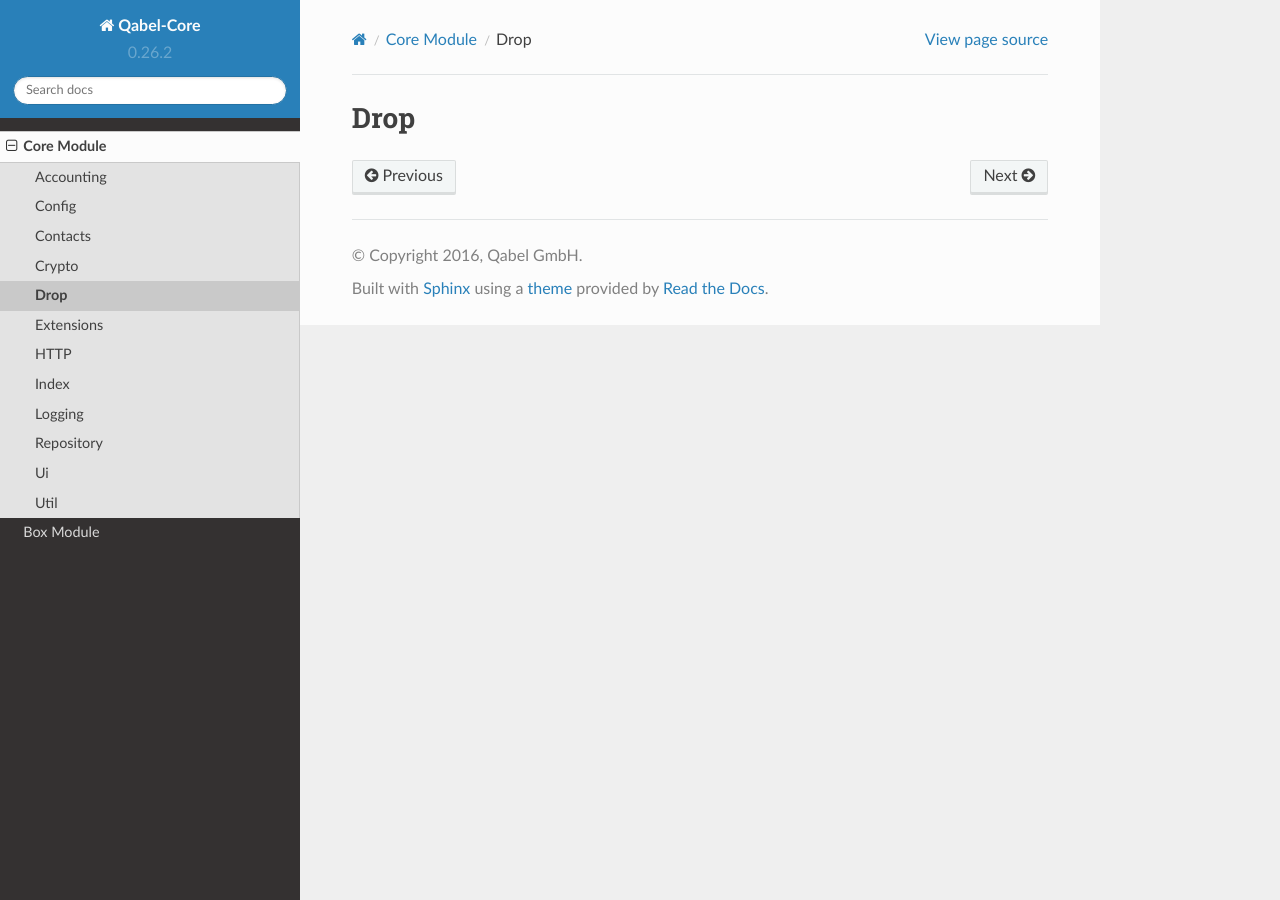
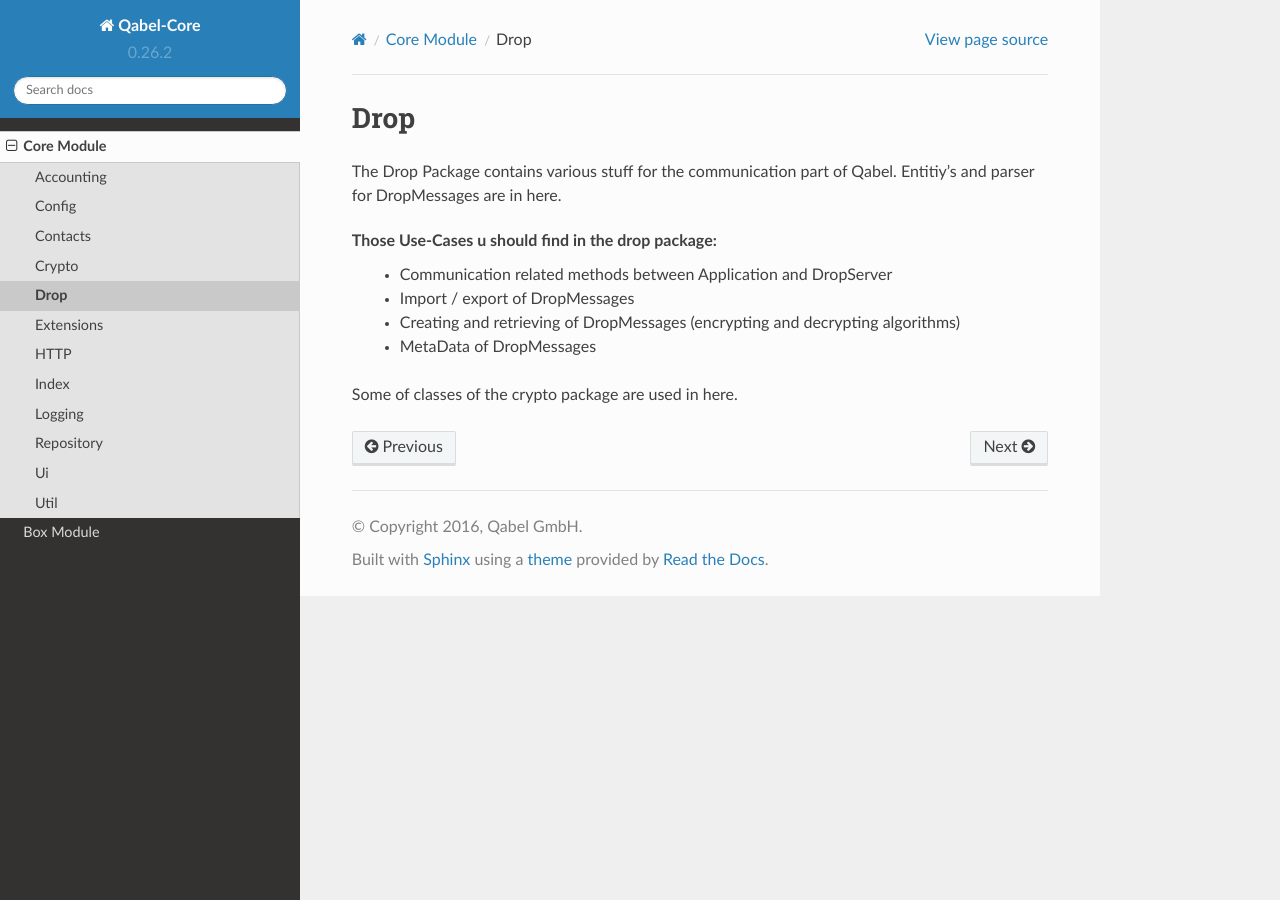
Before and after one commit to Qabel/qabel-core, a Sphinx documentation site: the page built from docs/source/core/drop.rst, in a window 1280 px wide. Built offline with Sphinx 7.4.7 and the Read the Docs theme 2.0.0, drawn with Linux system fonts in a browser that asks for light colours.

Commit message:
drop page

```diff
--- a/docs/source/core/drop.rst
+++ b/docs/source/core/drop.rst
@@ -3,3 +3,14 @@
 
 .. toctree::
     :maxdepth: 2
+
+The Drop Package contains various stuff for the communication part of Qabel.
+Entitiy's and parser for DropMessages are in here.
+
+Those Use-Cases u should find in the drop package:
+    - Communication related methods between Application and DropServer
+    - Import / export of DropMessages
+    - Creating and retrieving of DropMessages (encrypting and decrypting algorithms)
+    - MetaData of DropMessages
+
+Some of classes of the crypto package are used in here.
--- a/docs/source/index.rst
+++ b/docs/source/index.rst
@@ -1,6 +1,6 @@
 
 Welcome to qabel-core's Architecture documentation!
-==================================================
+===================================================
 
 .. toctree::
     :maxdepth: 3
```
